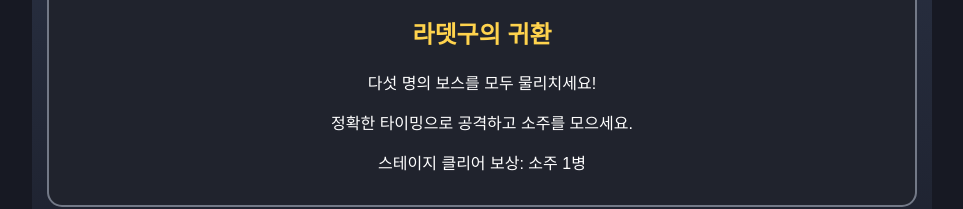
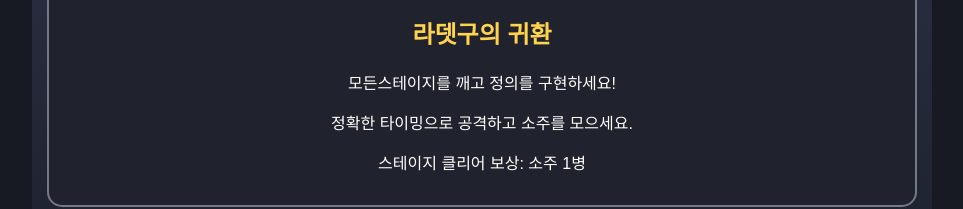
Before and after one commit to parkdaein/help-violence, a plain HTML site: page index.html in a window 1280 px wide. Shown: the part 315-524 px from the top of the page, without its empty margins (158-1121 px from the left). Drawn offline with Linux system fonts and the light colour scheme.

Commit message:
Update index.html

```diff
--- a/index.html
+++ b/index.html
@@ -69,7 +69,7 @@ h2{color:#ffd34d}
 <text x="75" y="166" text-anchor="middle" fill="#fff" font-size="10" font-weight="bold">학폭근절</text>
 </svg>
 <h2>라뎃구의 귀환</h2>
-<p>다섯 명의 보스를 모두 물리치세요!</p>
+<p>모든스테이지를 깨고 정의를 구현하세요!</p>
 <p>정확한 타이밍으로 공격하고 소주를 모으세요.</p>
 <p>스테이지 클리어 보상: 소주 1병</p>
 </div>
```
